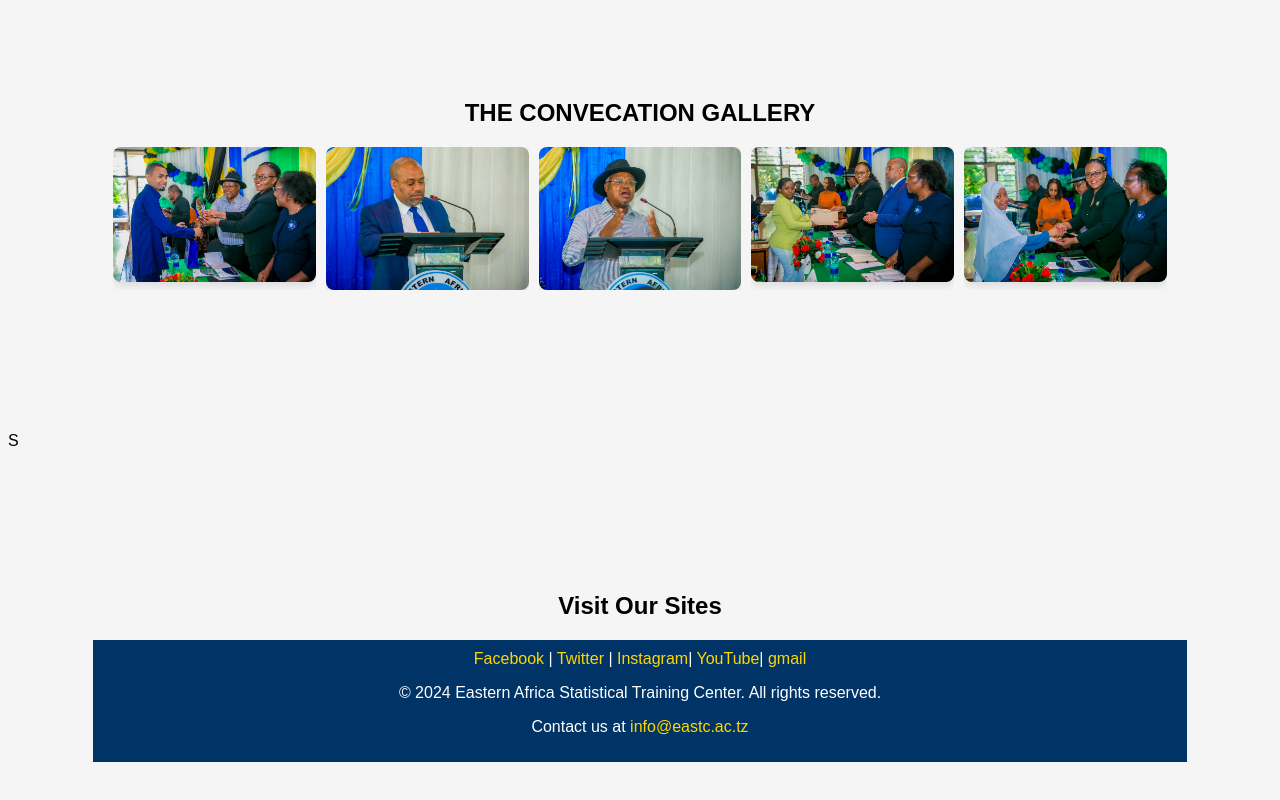
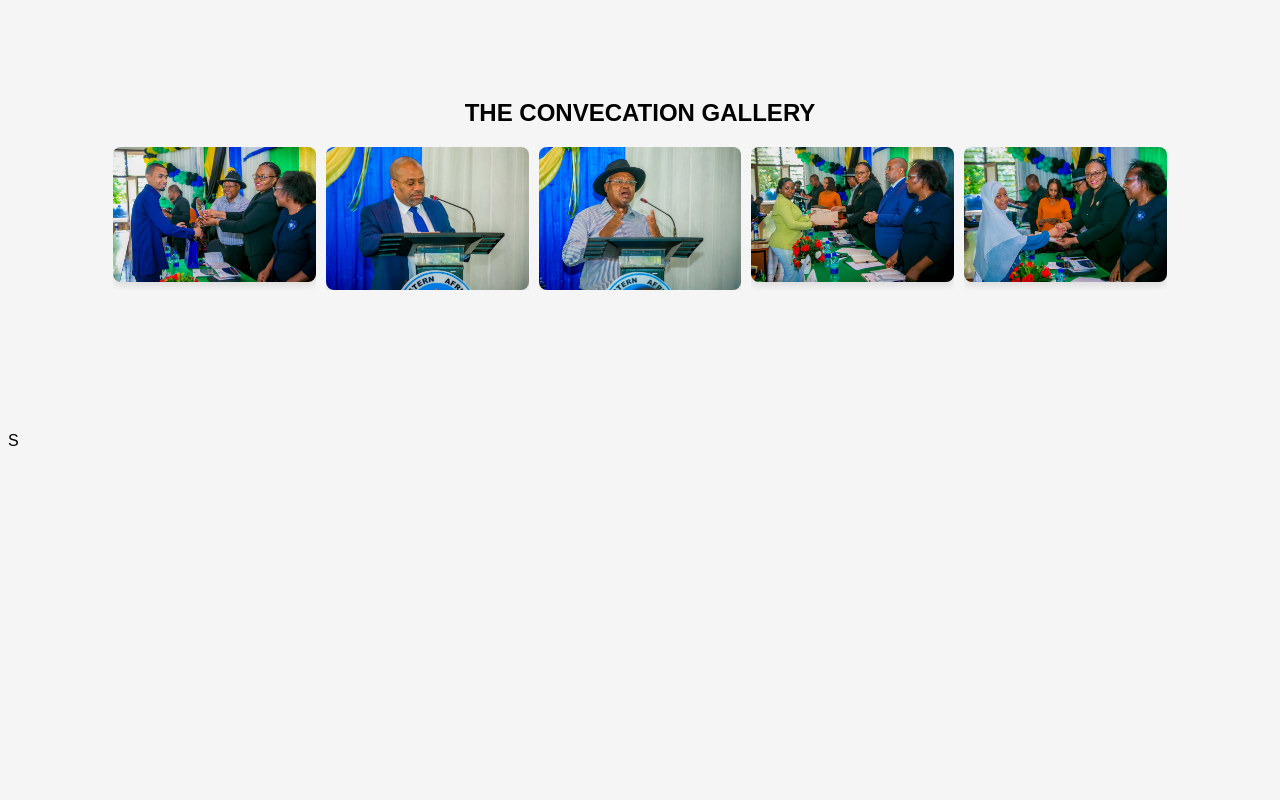
Before and after one commit to Kwangukafula/Kwangu, a plain HTML site: page index.html in a window 1280 px wide. Shown: the part 5183-5983 px from the top of the page. After the commit the page ends 5641 px from the top, so only its background shows below. Drawn offline with Linux system fonts and the light colour scheme.

Commit message:
Update index.html

```diff
--- a/index.html
+++ b/index.html
@@ -579,55 +579,3 @@ S
       </style>
 
 </html>
-<!DOCTYPE html>
-<html>
-    <style>
-      body {
-        background-color: wheat;
-      }
-      table {
-        border-collapse: collapse;
-        width: 90%;
-        margin: 100px auto;
-        background-color: whitesmoke;
-        border: 2px solid whitesmoke;
-      }
-      td {
-        border: 1px solid whitesmoke;
-        padding: 20px;
-        background-color: whitesmoke;
-      }
-      footer {
-    background-color: #003366;
-    color: white;
-    text-align: center;
-    padding: 10px;
-}
-
-footer a {
-    color: #FFD700;
-    text-decoration: none;
-}
-    </style>
-    <body>
-        <table>
-          <tr>
-            <td>
-
-      <h2><center>Visit Our Sites</center></h2>
-      <footer><center>
-        <span>
-            <a href="https://www.facebook.com/EASTCplanwithfigures/?mibextid=ZbWKwL" target="_blank">Facebook</a> |
-            <a href="https://x.com/planwithfigures?mx=2" target="_blank">Twitter</a> |
-            <a href="https://www.instagram.com/chuo_cha_takwimu/?igshid=NGExMmI2YTkyZg%3D%3D" target=_blank">Instagram</a>|
-            <a href="https://www.youtube.com/channel/UCp7KhJ7gvIWbXGv3s9_mwIg" target="_blank">YouTube</a>|
-            <a href="info@eastc.ac.tz" target=" Website: info@eastc.ac.tz">gmail</a>
-        </span>
-        <p>&copy; 2024 Eastern Africa Statistical Training Center. All rights reserved.</p>
-        <p>Contact us at <a href="mailto:info@eastc.ac.tz">info@eastc.ac.tz</a></p>
-    </center></footer>
-            </td>
-          </tr>
-        </table>
-    </body>
-</html>
```
